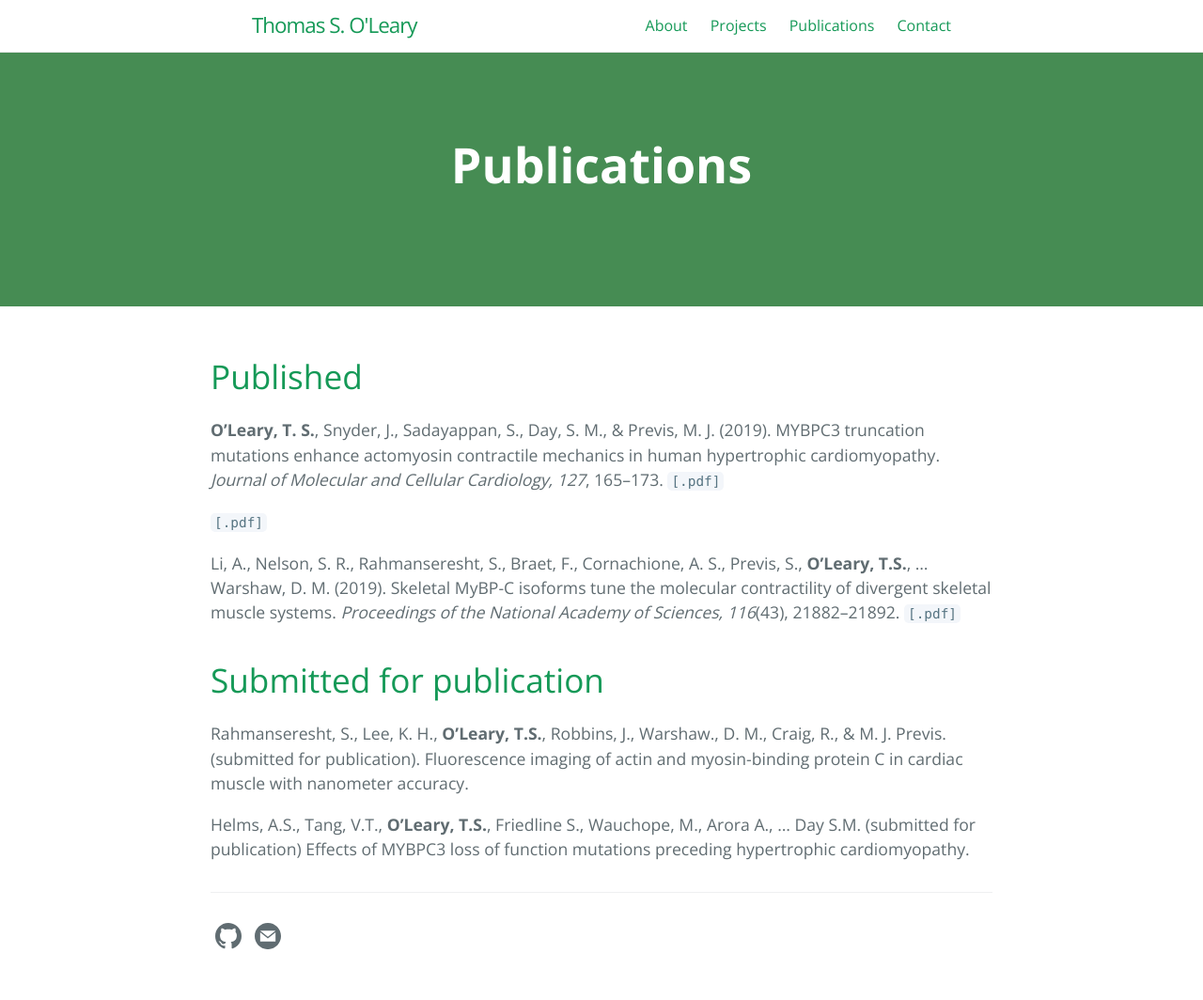
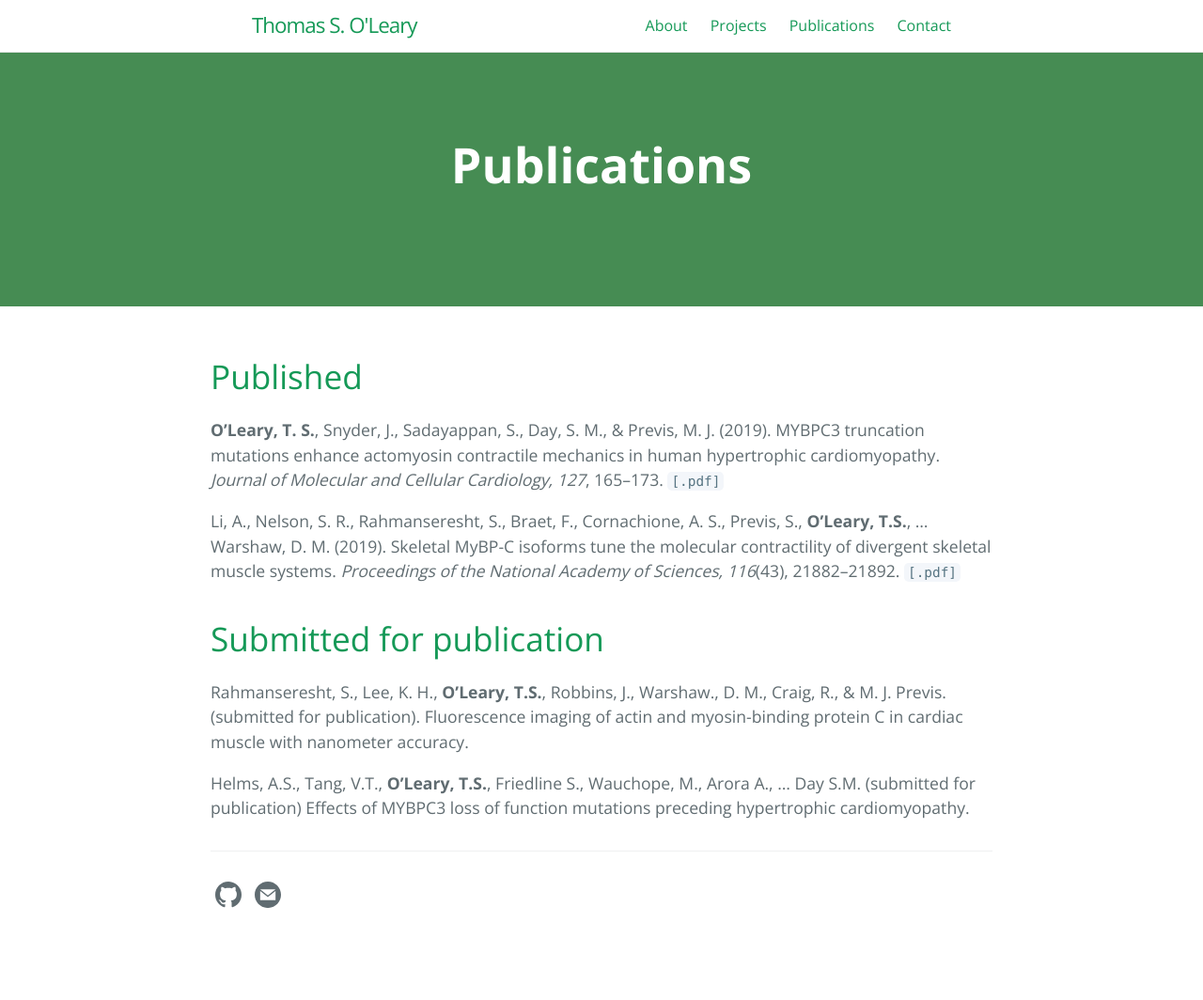
Before and after one commit to tsoleary/tsoleary.github.io, a Jekyll site: the page built from publications.md, in a window 1280 px wide. Shown: the whole page at 94% size. Built offline with Jekyll 4.4.1, drawn with Linux system fonts in a browser that asks for light colours; after the commit the page ends 1020 px from its top, so only the background shows below that.

Commit message:
tab update

```diff
--- a/publications.md
+++ b/publications.md
@@ -8,11 +8,9 @@
 ---
 # Published
 
-**O’Leary, T. S.**, Snyder, J., Sadayappan, S., Day, S. M., & Previs, M. J. (2019). MYBPC3 truncation mutations enhance actomyosin contractile mechanics in human hypertrophic cardiomyopathy. _Journal of Molecular and Cellular Cardiology, 127_, 165–173. [`[.pdf]`](1-s2.0-S0022282818311313-main.pdf)
+**O’Leary, T. S.**, Snyder, J., Sadayappan, S., Day, S. M., & Previs, M. J. (2019). MYBPC3 truncation mutations enhance actomyosin contractile mechanics in human hypertrophic cardiomyopathy. _Journal of Molecular and Cellular Cardiology, 127_, 165–173. <a href="1-s2.0-S0022282818311313-main.pdf" target="_blank"> `[.pdf]` </a>
 
-<a href="1-s2.0-S0022282818311313-main.pdf" target="_blank"> `[.pdf]` </a>
-
-Li, A., Nelson, S. R., Rahmanseresht, S., Braet, F., Cornachione, A. S., Previs, S., **O’Leary, T.S.**, ... Warshaw, D. M. (2019). Skeletal MyBP-C isoforms tune the molecular contractility of divergent skeletal muscle systems. _Proceedings of the National Academy of Sciences, 116_(43), 21882–21892. [`[.pdf]`](amy_li_pnas.pdf)
+Li, A., Nelson, S. R., Rahmanseresht, S., Braet, F., Cornachione, A. S., Previs, S., **O’Leary, T.S.**, ... Warshaw, D. M. (2019). Skeletal MyBP-C isoforms tune the molecular contractility of divergent skeletal muscle systems. _Proceedings of the National Academy of Sciences, 116_(43), 21882–21892. <a href="amy_li_pnas.pdf" target="_blank"> `[.pdf]` </a>
 
 # Submitted for publication
 
```
